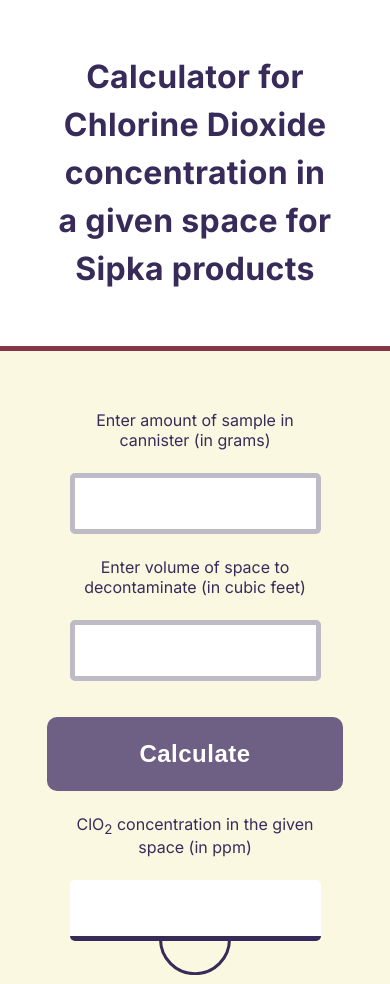
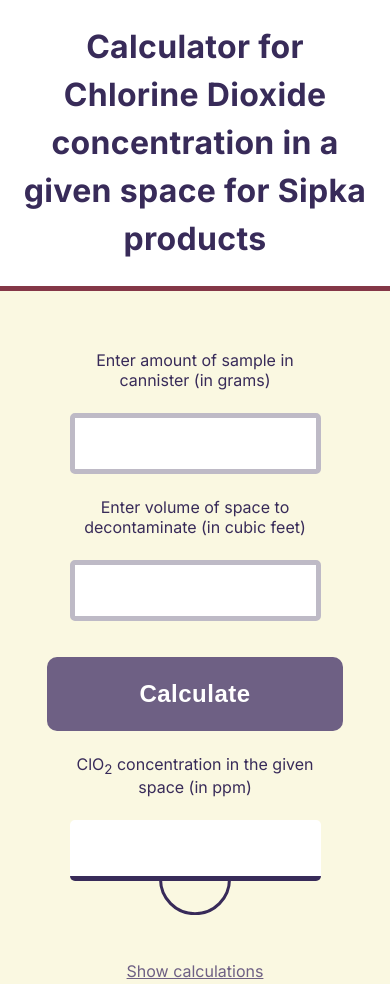
Before and after one commit to thangn1/Sipka_ClO2_calculator, a plain HTML site: page index.html in a window 390 px wide. Shown: the top 984 px of the page. Drawn offline with Linux system fonts and the light colour scheme.

Commit message:
Reduce padding h1 mobile

```diff
--- a/main.css
+++ b/main.css
@@ -311,4 +311,7 @@ footer {
     margin-top: 60px;
     margin-bottom: 0;
   }
+  header h1 {
+    padding: 23px;
+  }
 }
```
